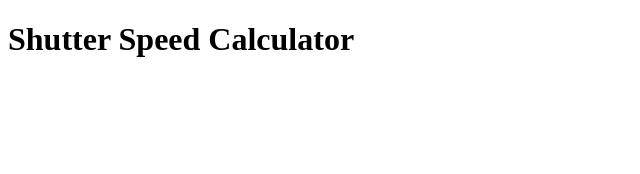
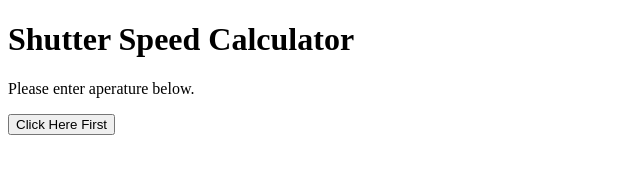
Before and after one commit to mindy-m/verbose-fiesta, a plain HTML site: page index.html in a window 1280 px wide. Shown: the whole page, without its empty margins (0-640 px from the left). Drawn offline with Linux system fonts and the light colour scheme.

Commit message:
Add text and button to be used to enter aperature

```diff
--- a/index.html
+++ b/index.html
@@ -10,5 +10,10 @@
     <body>
         <h1>Shutter Speed Calculator</h1>
 
+        <p>Please enter aperature below.</p>
+
+        <button onclick="askAperature()">
+            Click Here First
+        </button>
     </body>
 </html>
```
